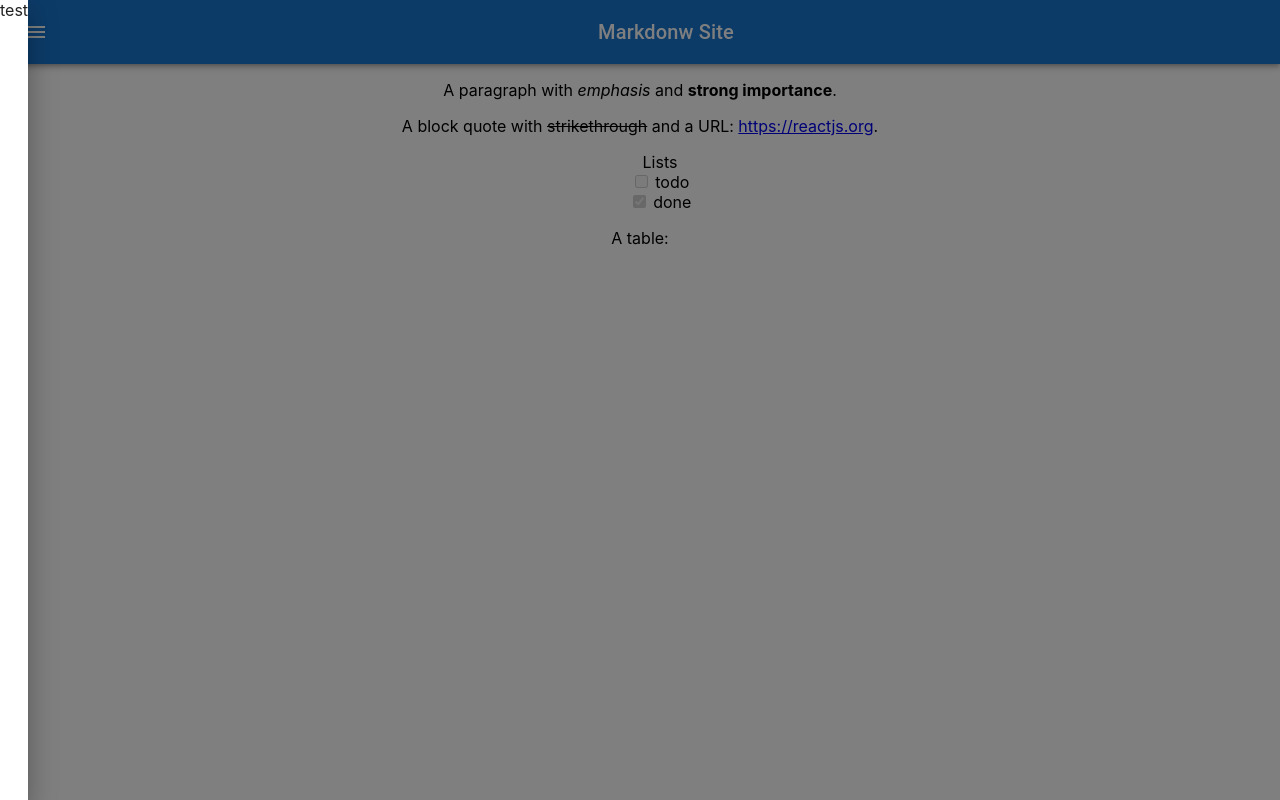
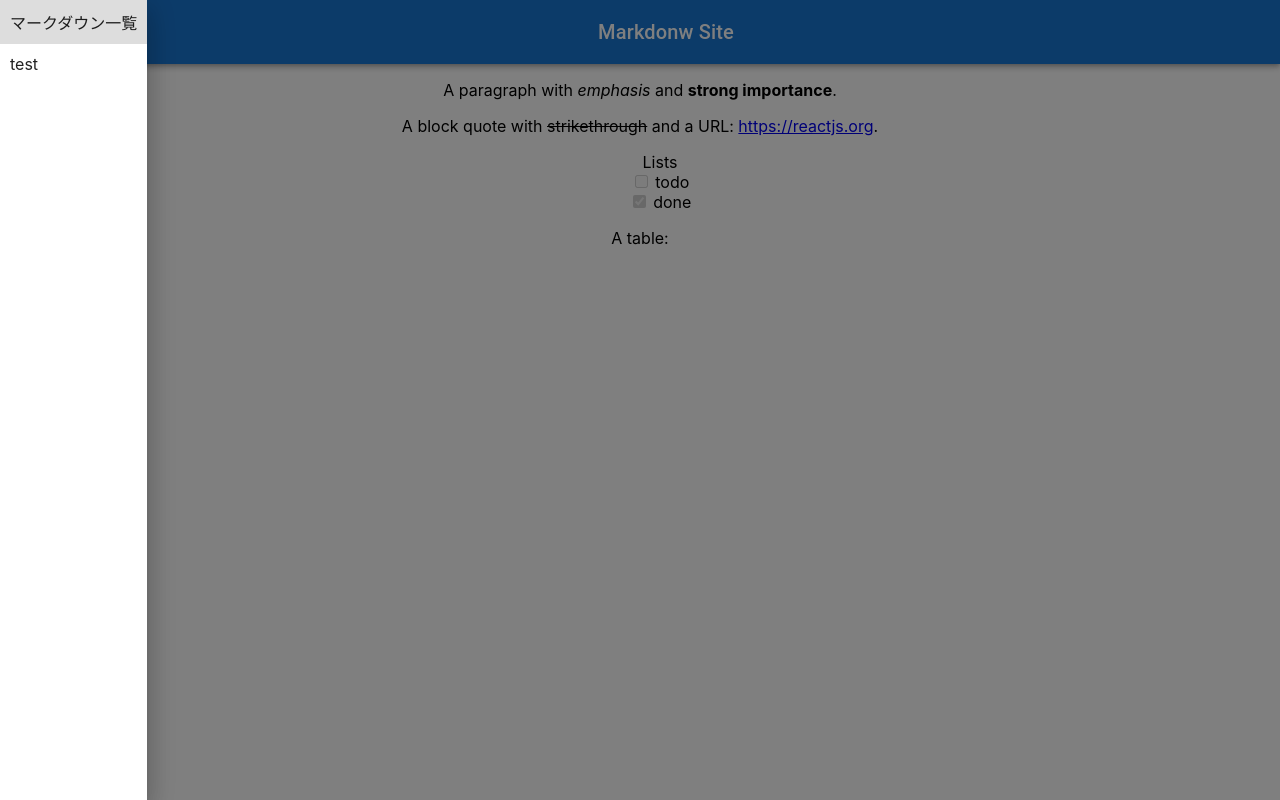
Before and after one commit to kbc18a11/markdown-site, a React (Vite) app: page / in a window 1280 px wide. Both pictures are taken after a click on the button "menu". Built offline with nearby package versions, Linux system fonts and the light colour scheme.

Commit message:
サイドバーにマークダウンのリンクを配置

```diff
--- a/package.json
+++ b/package.json
@@ -14,10 +14,12 @@
     "@emotion/styled": "^11.8.1",
     "@mui/icons-material": "^5.5.1",
     "@mui/material": "^5.5.3",
+    "@mui/system": "^5.6.0",
     "eslint-config-airbnb-typescript": "^16.2.0",
     "react": "^17.0.2",
     "react-dom": "^17.0.2",
     "react-markdown": "^8.0.2",
+    "react-router-dom": "^6.3.0",
     "remark-gfm": "^3.0.1"
   },
   "devDependencies": {
--- a/src/App.tsx
+++ b/src/App.tsx
@@ -1,34 +1,17 @@
 import './App.css';
-import ReactMarkdown from 'react-markdown';
-import remarkGfm from 'remark-gfm';
-import { useState } from 'react';
+import { BrowserRouter, Routes, Route } from 'react-router-dom';
 import Header from 'components/header/Header';
+import { Index } from 'pages';
 
-const App = () => {
-  const [markdown] = useState(`A paragraph with *emphasis* and **strong importance**.
-
-> A block quote with ~strikethrough~ and a URL: https://reactjs.org.
-
-* Lists
-* [ ] todo
-* [x] done
-
-A table:
-
-| a | b |
-| - | - |
-`);
-
-  return (
-    <div className="App">
+const App = () => (
+  <div className="App">
+    <BrowserRouter>
       <Header />
-      <ReactMarkdown
-        remarkPlugins={[remarkGfm]}
-      >
-        {markdown}
-      </ReactMarkdown>
-    </div>
-  );
-};
+      <Routes>
+        <Route index element={<Index />} />
+      </Routes>
+    </BrowserRouter>
+  </div>
+);
 
 export default App;
--- a/src/components/header/Header.tsx
+++ b/src/components/header/Header.tsx
@@ -5,10 +5,20 @@ import Toolbar from '@mui/material/Toolbar';
 import Typography from '@mui/material/Typography';
 import IconButton from '@mui/material/IconButton';
 import MenuIcon from '@mui/icons-material/Menu';
-import { Drawer } from '@mui/material';
+import { Drawer, Link } from '@mui/material';
 import { initialState, reducer } from 'stores/markdownTextList';
+import { styled } from '@mui/system';
 
-export const ButtonAppBar = () => {
+const DisplayMarkDowntextListTitle = styled('div')({
+  padding: '10px',
+  backgroundColor: '#DDDDDD',
+});
+
+const DisplayMarkDowntextListItem = styled('div')({
+  margin: '10px 0 0 10px',
+});
+
+const ButtonAppBar = () => {
   const [isDisplaySidebar, setIsDisplaySidebar] = useState(false);
 
   const [markdownTextList] = useReducer(reducer, initialState);
@@ -26,7 +36,13 @@ export const ButtonAppBar = () => {
    * @returns マークダウン名前の一覧
    */
   const displayMarkDowntextList = () => markdownTextList.map((markdownText) => (
-    <div key={markdownText.id}>{markdownText.name}</div>
+    <DisplayMarkDowntextListItem
+      key={markdownText.id}
+    >
+      <Link href="/" underline="none" color="inherit">
+        {markdownText.name}
+      </Link>
+    </DisplayMarkDowntextListItem>
   ));
 
   return (
@@ -49,6 +65,7 @@ export const ButtonAppBar = () => {
         </Toolbar>
       </AppBar>
       <Drawer anchor="left" open={isDisplaySidebar} onClose={changeDisplaySidebarState}>
+        <DisplayMarkDowntextListTitle>マークダウン一覧</DisplayMarkDowntextListTitle>
         <div>
           {displayMarkDowntextList()}
         </div>
--- /dev/null
+++ b/src/pages/index.tsx
@@ -0,0 +1,29 @@
+import ReactMarkdown from 'react-markdown';
+import remarkGfm from 'remark-gfm';
+import { useState } from 'react';
+
+export const Index = () => {
+  const [markdown] = useState(`A paragraph with *emphasis* and **strong importance**.
+
+> A block quote with ~strikethrough~ and a URL: https://reactjs.org.
+
+* Lists
+* [ ] todo
+* [x] done
+
+A table:
+
+| a | b |
+| - | - |
+`);
+
+  return (
+    <div>
+      <ReactMarkdown
+        remarkPlugins={[remarkGfm]}
+      >
+        {markdown}
+      </ReactMarkdown>
+    </div>
+  );
+};
--- a/vite.config.ts
+++ b/vite.config.ts
@@ -10,6 +10,7 @@ export default defineConfig({
       'components': path.resolve(__dirname, "src/components"),
       'stores': path.resolve(__dirname, "src/stores"),
       'types': path.resolve(__dirname, "src/types"),
+      'pages': path.resolve(__dirname, "src/pages"),
     }
   }
 });
```
Also changed, not shown: 1 other file (tests, documents, lock files or other folders).
